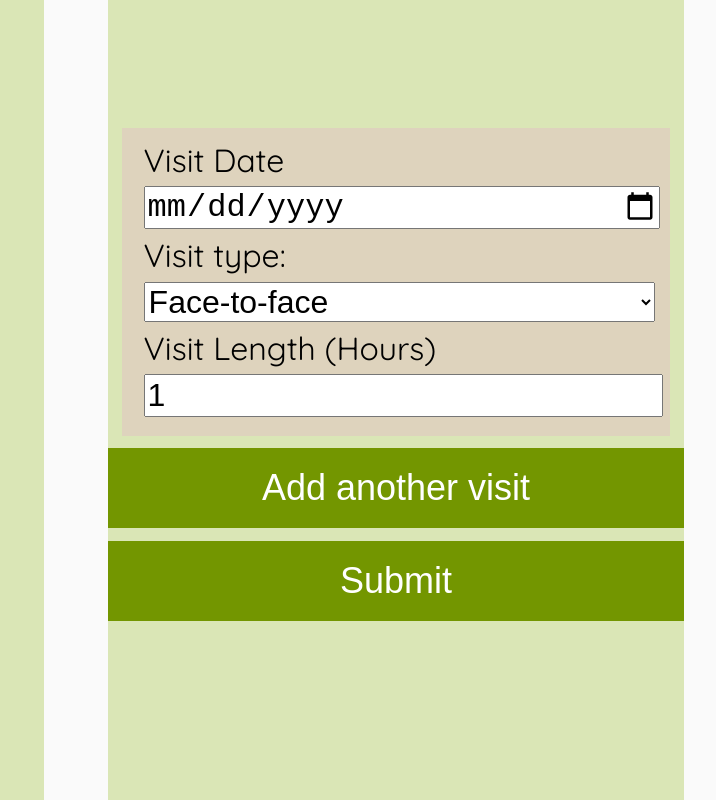
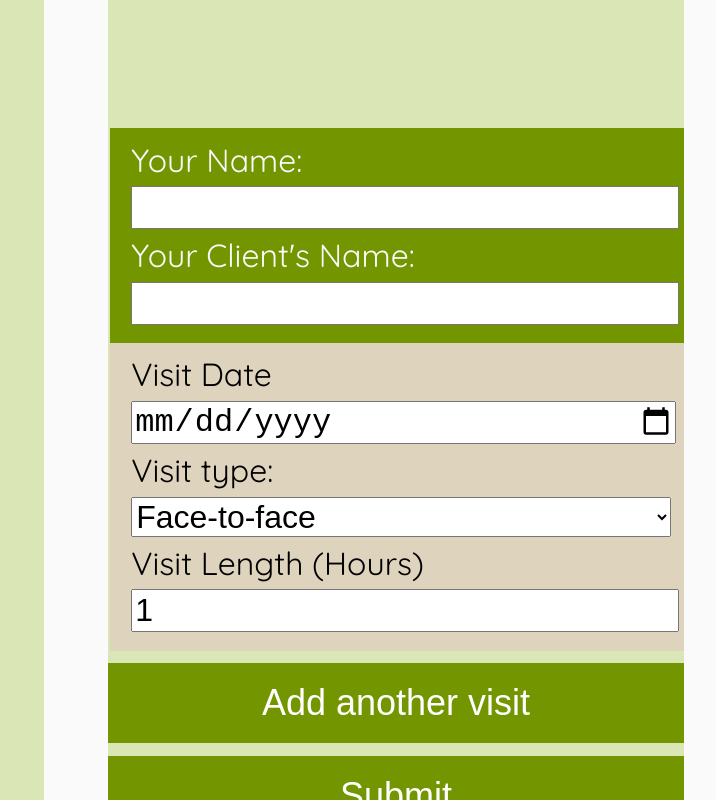
Before and after one commit to zachjensz/visit-calendar, a plain HTML site: page index.html in a window 1280 px wide. Shown: the full height of the page, 564-1280 px from the left. Drawn offline with Linux system fonts and the light colour scheme.

Commit message:
Added Volunteer and Client name fields

```diff
--- a/index.html
+++ b/index.html
@@ -19,6 +19,20 @@
 
         <main class="form">
             <form id="visit-form" action="" method="POST">
+                <fieldset class="info">
+                    <label for="volunteer-name" class="volunteer-name-label">
+                        Your Name:
+                    </label>
+                    <input
+                        type="text"
+                        class="volunteer-name"
+                        name="volunteer-name"
+                    />
+                    <label for="client-name" class="client-name-label">
+                        Your Client's Name:
+                    </label>
+                    <input type="text" class="client-name" name="client-name" />
+                </fieldset>
                 <section id="visits">
                     <fieldset class="visit">
                         <label class="visit-date-label" for="visit-date 1">
--- a/style.css
+++ b/style.css
@@ -40,7 +40,20 @@ main {
     width: 100%;
     overflow: auto;
 }
-#visits {
+label,
+input,
+select {
+    width: 100%;
+    font-size: 2rem;
+    margin: 0.2rem;
+}
+label:focus,
+input:focus,
+select:focus {
+    border: 2px solid green;
+    outline: transparent;
+}
+.visit-form {
     display: flex;
     flex-flow: column nowrap;
     align-items: center;
@@ -48,29 +61,20 @@ main {
 #visits > fieldset:nth-child(even) {
     background-color: var(--cDarkSecondary);
 }
-.visit {
+.visit,
+.info {
     border: none;
     display: flex;
     flex-flow: column nowrap;
     box-sizing: border-box;
     outline: transparent;
-    width: 95%;
+    width: 100%;
 
     background-color: var(--cLightSecondary);
 }
-
-.visit > label,
-.visit > input,
-.visit > select {
-    width: 100%;
-    font-size: 2rem;
-    margin: 0.2rem;
-}
-.visit > label:focus,
-.visit > input:focus,
-.visit > select:focus {
-    border: 2px solid green;
-    outline: transparent;
+.info {
+    background-color: var(--cDarkPrimary);
+    color: var(--cLight);
 }
 #add-visit,
 #submit {
```
